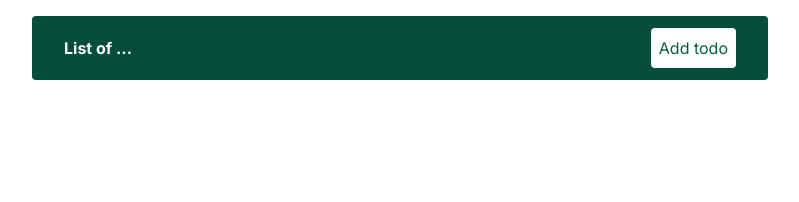
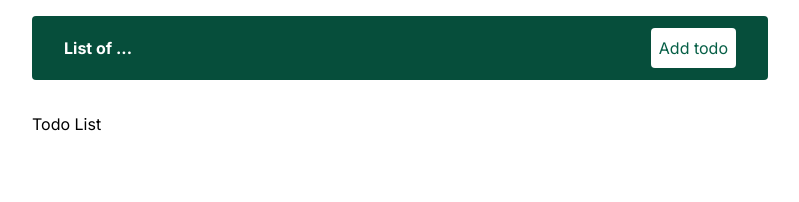
Before and after one commit to PolztiukVolodymyr/Todo_NEXT_MongoDB, a Next.js app: page / in a window 1280 px wide. Shown: the top 202 px of the page, without its empty margins (240-1039 px from the left). Built offline with nearby package versions, Linux system fonts and the light colour scheme; no server answers; the database is empty.

Commit message:
prepere to build

```diff
--- a/app/page.jsx
+++ b/app/page.jsx
@@ -1,5 +1,6 @@
 import TodoList from "@/components/TodoList";
 
 export default function Home() {
-    return <TodoList />;
+    // return <TodoList />;
+    return <div>Todo List</div>;
 }
```
